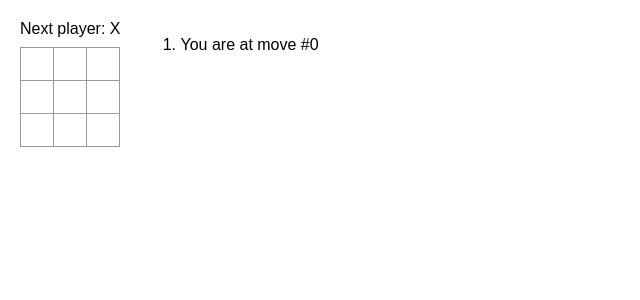
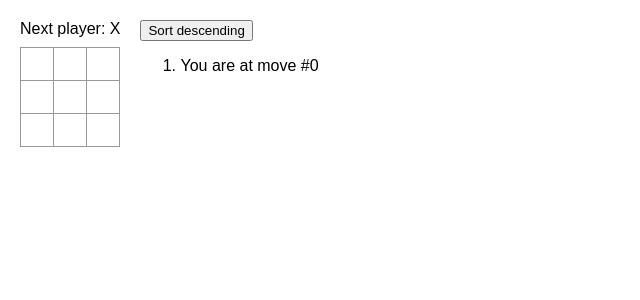
Before and after one commit to lvf23/react-playground, a React (Vite) app: page / in a window 1280 px wide. Shown: the top 300 px of the page, without its empty margins (0-640 px from the left). Built offline with nearby package versions, Linux system fonts and the light colour scheme.

Commit message:
feat: add button to change order of moves for asc or desc (copilot)

```diff
--- a/src/App.jsx
+++ b/src/App.jsx
@@ -96,6 +96,7 @@ function calculateWinner(squares) {
 export default function Game() {
     const [history, setHistory] = useState([Array(9).fill(null)]);
     const [currentMove, setCurrentMove] = useState(0);
+    const [isAscending, setIsAscending] = useState(true);
 
     const xIsNext = currentMove % 2 === 0;
     const currentSquares = history[currentMove];
@@ -131,7 +132,10 @@ export default function Game() {
         );
     });
 
-    // TODO: 3. Add a toggle button that lets you sort the moves in either ascending or descending order.
+    if (!isAscending) {
+        moves.reverse();
+    }
+
     return (
         <div className="game">
             <div className="game-board">
@@ -142,6 +146,9 @@ export default function Game() {
                 />
             </div>
             <div className="game-info">
+                <button onClick={() => setIsAscending(!isAscending)}>
+                    Sort {isAscending ? "descending" : "ascending"}
+                </button>
                 <ol>{moves}</ol>
             </div>
         </div>
```
